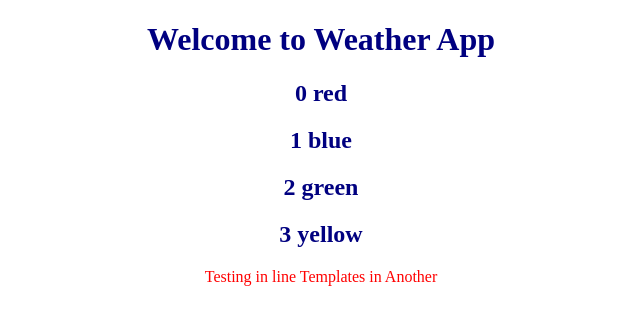
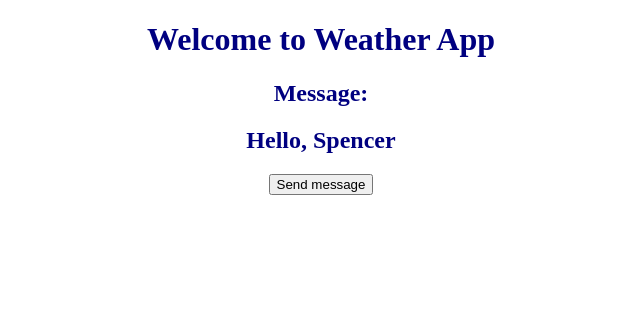
Before and after one commit to Spencerp34/weather-app, an Angular app: page / in a window 1280 px wide. Shown: the top 324 px of the page, without its empty margins (319-959 px from the left). Built offline with nearby package versions, Linux system fonts and the light colour scheme.

Commit message:
Moving data from parent to child and from child to parent

```diff
--- a/src/app/app.component.html
+++ b/src/app/app.component.html
@@ -2,6 +2,6 @@
   <h1>
     Welcome to {{title}}
   </h1>
-  <app-test></app-test>
-  <div class="app-another"></div>
+  <h2>Message: {{message}} </h2>
+  <app-test (childEvent)="message=$event" [parentData]="username" ></app-test>
 </div>
--- a/src/app/app.component.ts
+++ b/src/app/app.component.ts
@@ -7,5 +7,6 @@ import { Component } from '@angular/core';
 })
 export class AppComponent {
   title = 'Weather App';
-  test = "Testing this"
+  username = "Spencer";
+  message=""
 }
--- a/src/app/test/test.component.html
+++ b/src/app/test/test.component.html
@@ -1,3 +1,2 @@
-<div *ngFor="let color of colors; index as i" >
-    <h2>{{i}} {{color}} </h2>
-</div>
+<h2>Hello, {{name}} </h2>
+<button (click)="fireEvent()" >Send message</button>
--- a/src/app/test/test.component.ts
+++ b/src/app/test/test.component.ts
@@ -1,4 +1,5 @@
-import { Component, OnInit } from '@angular/core';
+import { outputAst } from '@angular/compiler';
+import { Component, Input, OnInit, EventEmitter, Output } from '@angular/core';
 
 @Component({
   selector: 'app-test',
@@ -7,10 +8,18 @@ import { Component, OnInit } from '@angular/core';
 })
 export class TestComponent implements OnInit {
 
-  colors = ["red", "blue", "green", "yellow"]
+  @Input("parentData") public name:any ;
+
+  message="Hello from Test"
+
+  @Output() public childEvent = new EventEmitter();
 
   constructor() { }
 
   ngOnInit(): void {
   }
+
+  fireEvent(){
+    this.childEvent.emit(this.message)
+  }
 }
```
